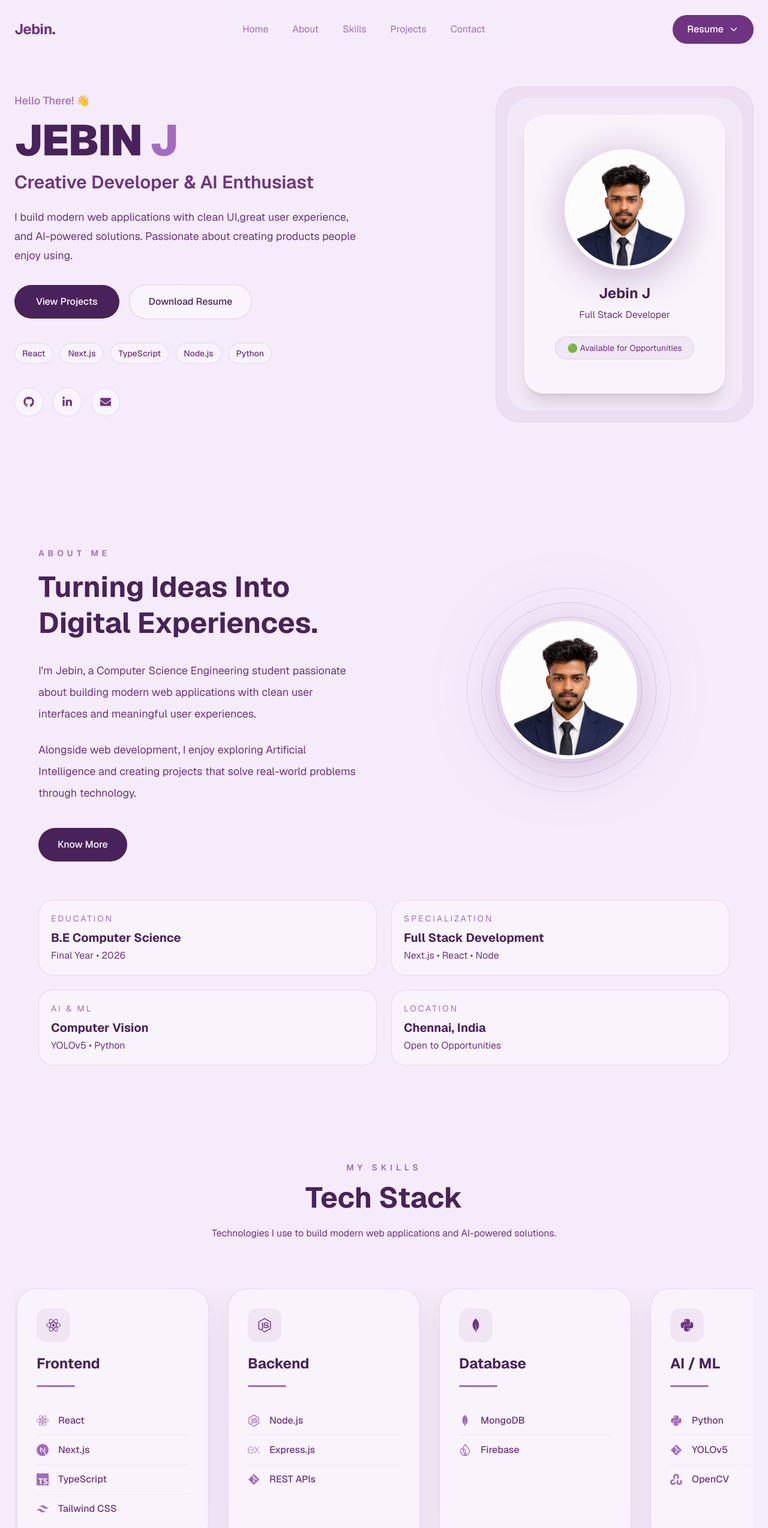
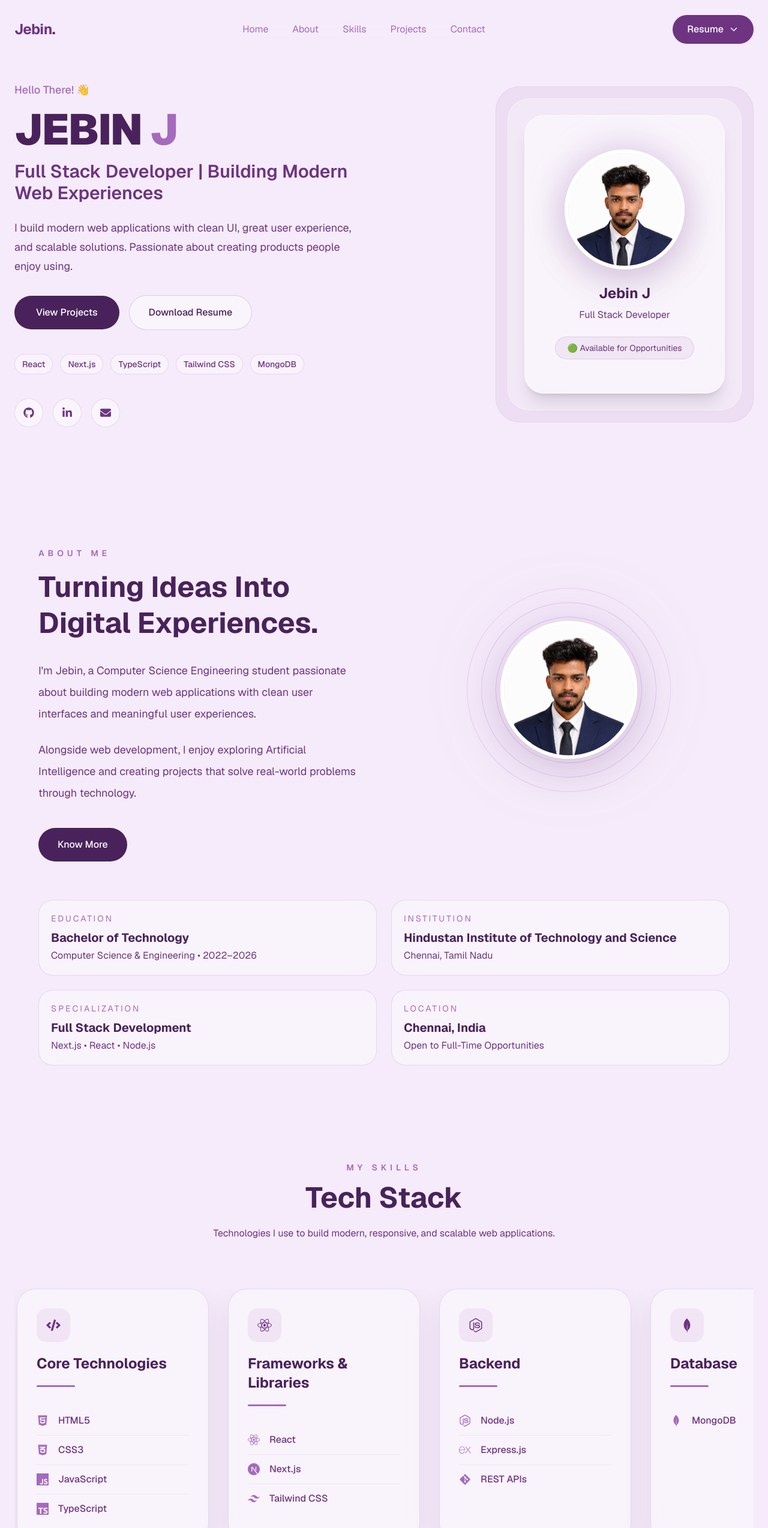
Before and after one commit to jebinjebin937-oss/jebin-portfolio, a Next.js app: page / in a window 1280 px wide. Shown: the top 2547 px of the page at 60% size. Built offline with nearby package versions, Linux system fonts and the light colour scheme.

Commit message:
Final Revised Portfolio

```diff
--- a/components/About/AboutRight.tsx
+++ b/components/About/AboutRight.tsx
@@ -5,23 +5,26 @@ import { motion } from "framer-motion";
 const details = [
   {
     title: "Education",
-    value: "B.E Computer Science",
-    sub: "Final Year • 2026",
+    value: "Bachelor of Technology",
+    sub: "Computer Science & Engineering • 2022–2026",
   },
+
+  {
+    title: "Institution",
+    value: "Hindustan Institute of Technology and Science",
+    sub: "Chennai, Tamil Nadu",
+  },
+
   {
     title: "Specialization",
     value: "Full Stack Development",
-    sub: "Next.js • React • Node",
+    sub: "Next.js • React • Node.js",
   },
-  {
-    title: "AI & ML",
-    value: "Computer Vision",
-    sub: "YOLOv5 • Python",
-  },
+
   {
     title: "Location",
     value: "Chennai, India",
-    sub: "Open to Opportunities",
+    sub: "Open to Full-Time Opportunities",
   },
 ];
 
--- a/components/Hero/HeroLeft.tsx
+++ b/components/Hero/HeroLeft.tsx
@@ -44,14 +44,14 @@ useEffect(() => {
       {/* Subtitle */}
 
       <h2 className="mt-4 text-2xl sm:text-3xl font-semibold text-[#6E3482] text-center lg:text-left">
-        Creative Developer & AI Enthusiast
+        Full Stack Developer | Building Modern Web Experiences
       </h2>
 
       {/* Description */}
 
       <p className="mt-6 max-w-xl mx-auto lg:mx-0 text-base sm:text-lg leading-7 sm:leading-8 text-[#6E3482] text-center lg:text-left">
-        I build modern web applications with clean UI,great user experience, and AI-powered solutions.
-        Passionate about creating products people enjoy using.
+        I build modern web applications with clean UI, great user experience, and scalable solutions.
+Passionate about creating products people enjoy using.
       </p>
 
       {/* Buttons */}
--- a/components/Hero/TechStack.tsx
+++ b/components/Hero/TechStack.tsx
@@ -4,8 +4,8 @@ const technologies = [
   "React",
   "Next.js",
   "TypeScript",
-  "Node.js",
-  "Python",
+  "Tailwind CSS",
+  "MongoDB",
 ];
 
 export default function TechStack() {
--- a/components/Skills/Skills.tsx
+++ b/components/Skills/Skills.tsx
@@ -30,8 +30,7 @@ export default function Skills() {
           </h2>
 
           <p className="mt-6 text-[#6E3482] max-w-2xl mx-auto">
-            Technologies I use to build modern web applications and AI-powered
-            solutions.
+            Technologies I use to build modern, responsive, and scalable web applications.
           </p>
         </motion.div>
 
--- a/components/Skills/skillsData.ts
+++ b/components/Skills/skillsData.ts
@@ -1,8 +1,12 @@
 import {
   FaReact,
   FaNodeJs,
-  FaPython,
   FaGitAlt,
+  FaGithub,
+  FaNpm,
+  FaHtml5,
+  FaCss3Alt,
+  FaCode,
 } from "react-icons/fa";
 
 import {
@@ -11,18 +15,30 @@ import {
   SiTailwindcss,
   SiExpress,
   SiMongodb,
-  SiFirebase,
-  SiOpencv,
+  SiJavascript,
+
 } from "react-icons/si";
+
+import { VscVscode } from "react-icons/vsc";
 
 export const skills = [
 {
-    title: "Frontend",
+  title: "Core Technologies",
+  icon: FaCode,
+  items: [
+    { name: "HTML5", icon: FaHtml5 },
+    { name: "CSS3", icon: FaCss3Alt },
+    { name: "JavaScript", icon: SiJavascript },
+    { name: "TypeScript", icon: SiTypescript },
+  ],
+},
+
+{
+  title: "Frameworks & Libraries",
   icon: FaReact,
   items: [
     { name: "React", icon: FaReact },
     { name: "Next.js", icon: SiNextdotjs },
-      { name: "TypeScript", icon: SiTypescript },
     { name: "Tailwind CSS", icon: SiTailwindcss },
   ],
 },
@@ -42,17 +58,17 @@ export const skills = [
     icon: SiMongodb,
     items: [
       { name: "MongoDB", icon: SiMongodb },
-      { name: "Firebase", icon: SiFirebase },
     ],
   },
 
   {
-    title: "AI / ML",
-    icon: FaPython,
+  title: "Tools",
+  icon: FaGitAlt,
   items: [
-      { name: "Python", icon: FaPython },
-      { name: "YOLOv5", icon: FaGitAlt },
-      { name: "OpenCV", icon: SiOpencv },
+    { name: "Git", icon: FaGitAlt },
+    { name: "GitHub", icon: FaGithub },
+    { name: "VS Code", icon: VscVscode },
+    { name: "npm", icon: FaNpm },
   ],
 },
 ];
```
Lines whose indentation alone changed are shown as unchanged.
